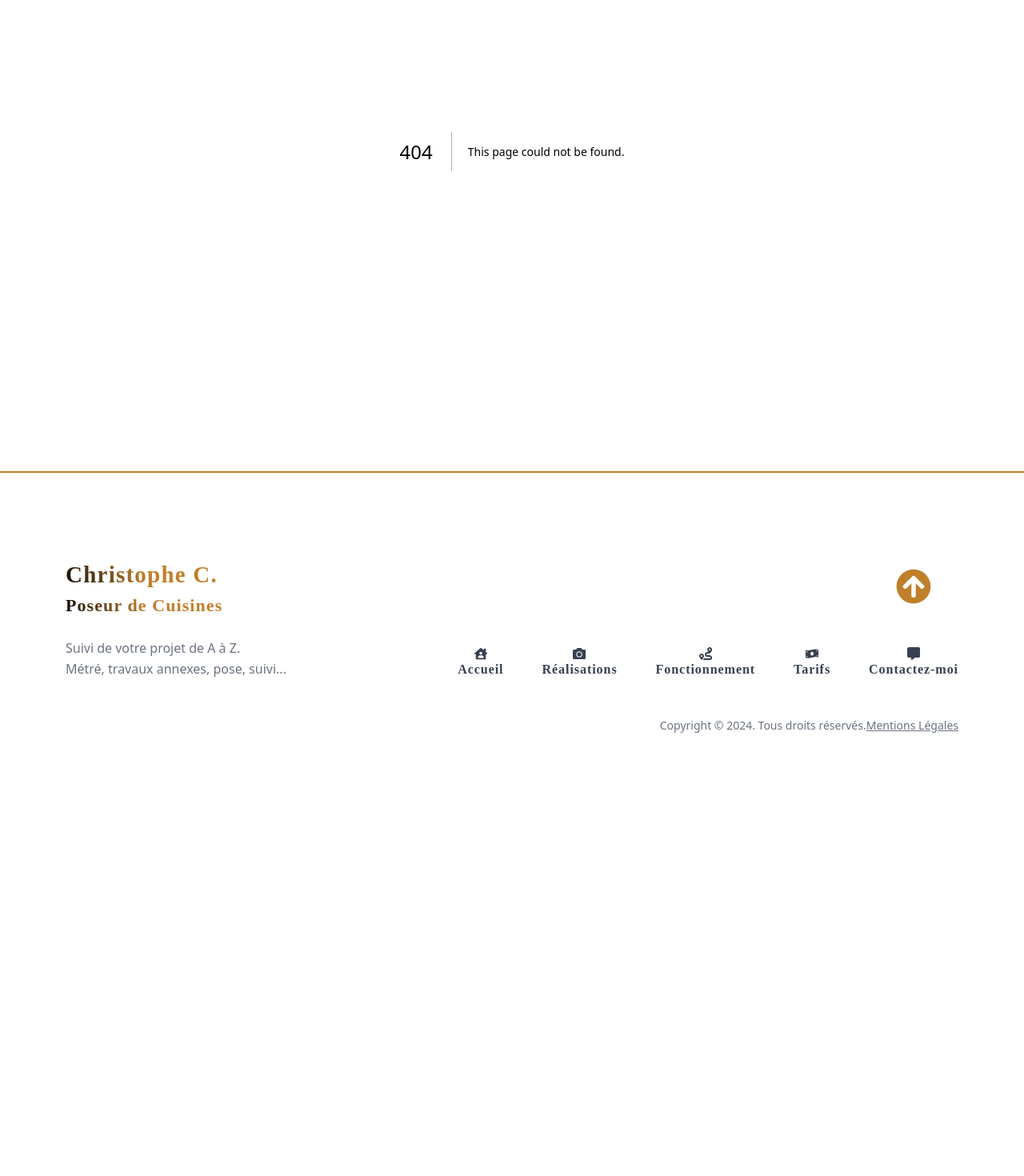
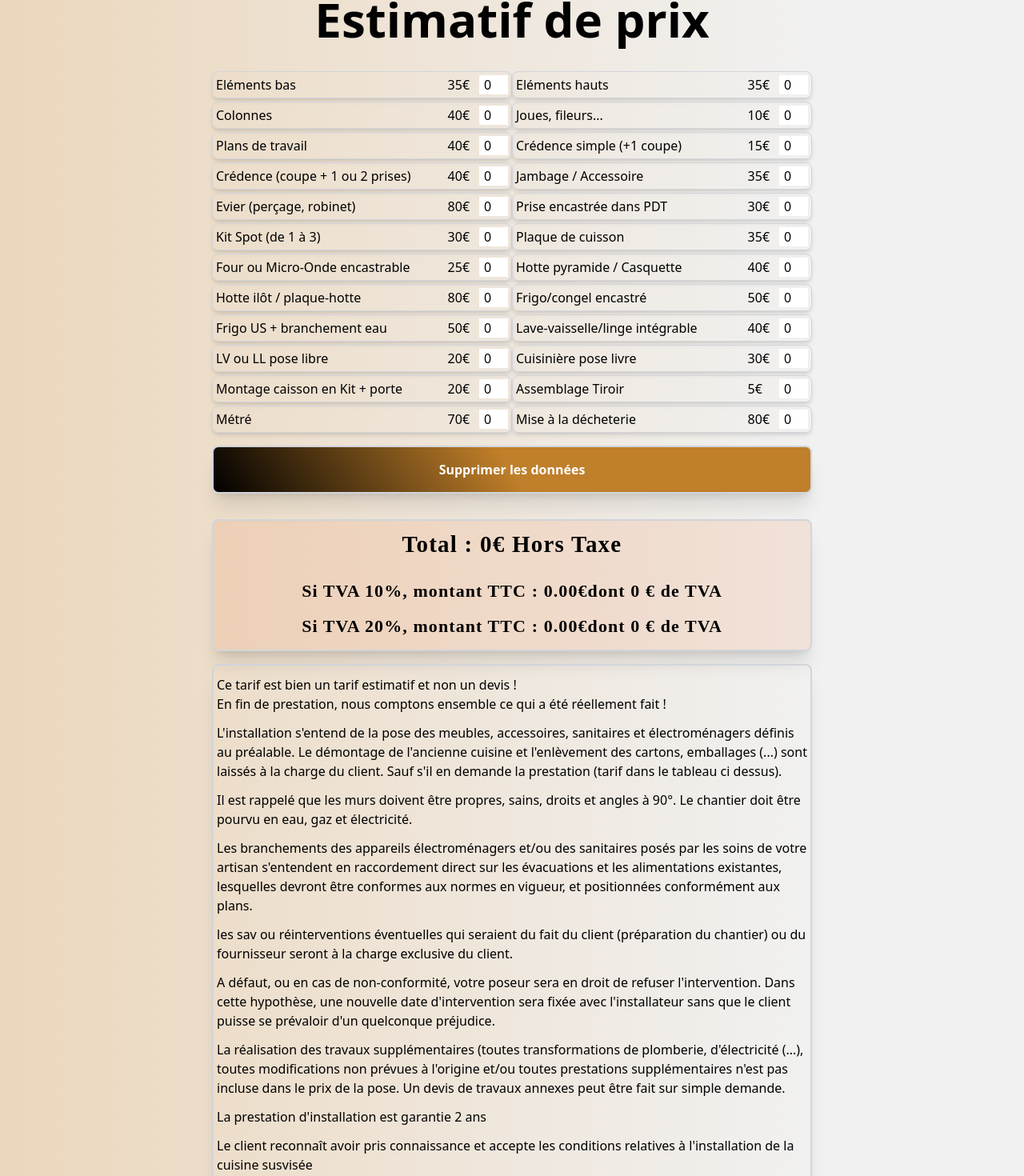
Before and after one commit to ChristopheC-83/christophe_cuisine_next, a Next.js app: page /tableau_prix in a window 1280 px wide. Before the commit this address had no page. Shown: the part 211-1681 px from the top of the page at 80% size. Before the commit the page ends 1202 px from the top, so only its background shows below. Built offline with nearby package versions, Linux system fonts and the light colour scheme; a web font is replaced by a local one.

Commit message:
formulaire pas mal

```diff
--- /dev/null
+++ b/app/(pages)/tableau_prix/page.jsx
@@ -0,0 +1,202 @@
+/* eslint-disable react-hooks/exhaustive-deps */
+/* eslint-disable react/no-unescaped-entities */
+"use client";
+
+import Header from "@/components/header/Header";
+import { useState, useRef, useEffect } from "react";
+
+export default function PriceArray() {
+  const produits = [
+    { id: 1, nom: "Eléments bas", prix: 35, quantite: useRef(0) },
+    { id: 2, nom: "Eléments hauts", prix: 35, quantite: useRef(0) },
+    { id: 3, nom: "Colonnes", prix: 40, quantite: useRef(0) },
+    { id: 4, nom: "Joues, fileurs...", prix: 10, quantite: useRef(0) },
+    { id: 5, nom: "Plans de travail", prix: 40, quantite: useRef(0) },
+    { id: 6, nom: "Crédence simple (+1 coupe)", prix: 15, quantite: useRef(0) },
+    {
+      id: 7,
+      nom: "Crédence (coupe + 1 ou 2 prises)",
+      prix: 40,
+      quantite: useRef(0),
+    },
+    { id: 8, nom: "Jambage / Accessoire", prix: 35, quantite: useRef(0) },
+    { id: 9, nom: "Evier (perçage, robinet)", prix: 80, quantite: useRef(0) },
+    { id: 10, nom: "Prise encastrée dans PDT", prix: 30, quantite: useRef(0) },
+    { id: 11, nom: "Kit Spot (de 1 à 3)", prix: 30, quantite: useRef(0) },
+    { id: 12, nom: "Plaque de cuisson", prix: 35, quantite: useRef(0) },
+    {
+      id: 13,
+      nom: "Four ou Micro-Onde encastrable",
+      prix: 25,
+      quantite: useRef(0),
+    },
+    {
+      id: 14,
+      nom: "Hotte pyramide / Casquette",
+      prix: 40,
+      quantite: useRef(0),
+    },
+    { id: 15, nom: "Hotte ilôt / plaque-hotte", prix: 80, quantite: useRef(0) },
+    { id: 16, nom: "Frigo/congel encastré", prix: 50, quantite: useRef(0) },
+    {
+      id: 17,
+      nom: "Frigo US + branchement eau",
+      prix: 50,
+      quantite: useRef(0),
+    },
+    {
+      id: 18,
+      nom: "Lave-vaisselle/linge intégrable",
+      prix: 40,
+      quantite: useRef(0),
+    },
+    { id: 19, nom: "LV ou LL pose libre", prix: 20, quantite: useRef(0) },
+    { id: 20, nom: "Cuisinière pose livre", prix: 30, quantite: useRef(0) },
+    {
+      id: 21,
+      nom: "Montage caisson en Kit + porte",
+      prix: 20,
+      quantite: useRef(0),
+    },
+    { id: 22, nom: "Assemblage Tiroir", prix: 5, quantite: useRef(0) },
+    { id: 23, nom: "Métré", prix: 70, quantite: useRef(0) },
+    { id: 24, nom: "Mise à la décheterie", prix: 80, quantite: useRef(0) },
+    // Ajoute ici les autres produits jusqu'à 30 éléments
+  ];
+
+  const [total, setTotal] = useState(0);
+
+  const calculerTotal = () => {
+    const newTotal = produits.reduce((acc, produit) => {
+      return acc + produit.quantite.current * produit.prix;
+    }, 0);
+    setTotal(newTotal);
+  };
+
+  useEffect(() => {
+    produits.forEach((produit) => {
+      const quantiteSauvegardee = localStorage.getItem(produit.id);
+      if (quantiteSauvegardee !== null) {
+        produit.quantite.current = parseInt(quantiteSauvegardee, 10);
+      }
+    });
+    calculerTotal();
+  }, []);
+
+  const handleChangeQuantite = (id, e) => {
+    const produit = produits.find((prod) => prod.id === id);
+    const nouvelleQuantite = parseInt(e.target.value) || 0;
+    produit.quantite.current = nouvelleQuantite;
+    localStorage.setItem(id, nouvelleQuantite);
+    calculerTotal();
+  };
+
+  const clearLocalStorage = () => {
+    produits.forEach((produit) => {
+      produit.quantite.current = 0;
+      localStorage.removeItem(produit.id);
+    });
+    calculerTotal();
+  };
+
+  return (
+    <div className={`pt-40`}>
+      <Header />
+      <div className="container ">
+        <h1 className={`entete-title-h1 text-center font-bold my-5`}>
+          Estimatif de prix
+        </h1>
+        <form
+          className={`flex max-md:flex-col justify-evenly items-center flex-wrap mx-auto gap-y-1 max-w-[750px]`}
+        >
+          {produits.map((produit) => (
+            <div
+              key={produit.id}
+              className={`w-full md:w-1/2 max-w-96 border border-gray-300 p-1 flex flex-no-wrap rounded-lg shadow-md gap-1`}
+            >
+              <label className={`w-[80%]`}>{produit.nom}</label>
+              <p className={`w-[10%] border-x-gray-300`}>{produit.prix}€</p>
+              <input
+                type="number"
+                value={produit.quantite.current}
+                onChange={(e) => handleChangeQuantite(produit.id, e)}
+                min="0"
+                className={`w-[10%] text-center `}
+              />
+            </div>
+          ))}
+        </form>
+
+        <div className="w-full midFlex ">
+          <button
+            onClick={clearLocalStorage}
+            className={`w-full max-w-[750px] border-2 bg-clip text-white border-gray-300 rounded-lg shadow-xl mx-auto my-4 text-center py-4 font-bold hover:opacity-85 duration-300`}
+          >
+            Supprimer les données
+          </button>
+        </div>
+
+        <div className="w-full max-w-[750px] border-2 border-gray-300 rounded-lg shadow-xl mx-auto my-4 text-center bg-orange-600/10">
+          <p className={`h3 p-2`}>Total : {total}€ Hors Taxe</p>
+          <p className="my-3 flexMid h4 max-xs:flex-col">
+            <span>Si TVA 10%, montant TTC : {(total * 1.1).toFixed(2)}€</span>{" "}
+            <span>dont {total * 0.1} € de TVA</span>
+          </p>
+          <p className="my-3 flexMid h4 max-xs:flex-col">
+            <span>Si TVA 20%, montant TTC : {(total * 1.2).toFixed(2)}€</span>{" "}
+            <span>dont {total * 0.2} € de TVA</span>
+          </p>
+        </div>
+        <div className="w-full flex flex-col max-w-[750px] border-2 border-gray-300 rounded-lg shadow-xl mx-auto my-4 py-3 px-1 gap-y-3">
+          <p>
+            Ce tarif est bien un tarif estimatif et non un devis ! <br />
+            En fin de prestation, nous comptons ensemble ce qui a été réellement
+            fait !
+          </p>
+          <p>
+            L'installation s'entend de la pose des meubles, accessoires,
+            sanitaires et électroménagers définis au préalable. Le démontage de
+            l'ancienne cuisine et l'enlèvement des cartons, emballages (...)
+            sont laissés à la charge du client. Sauf s'il en demande la
+            prestation (tarif dans le tableau ci dessus).
+          </p>
+          <p>
+            Il est rappelé que les murs doivent être propres, sains, droits et
+            angles à 90°. Le chantier doit être pourvu en eau, gaz et
+            électricité.
+          </p>
+          <p>
+            Les branchements des appareils électroménagers et/ou des sanitaires
+            posés par les soins de votre artisan s'entendent en raccordement
+            direct sur les évacuations et les alimentations existantes,
+            lesquelles devront être conformes aux normes en vigueur, et
+            positionnées conformément aux plans.
+          </p>
+          <p>
+            les sav ou réinterventions éventuelles qui seraient du fait du
+            client (préparation du chantier) ou du fournisseur seront à la
+            charge exclusive du client.
+          </p>
+          <p>
+            A défaut, ou en cas de non-conformité, votre poseur sera en droit de
+            refuser l'intervention. Dans cette hypothèse, une nouvelle date
+            d'intervention sera fixée avec l'installateur sans que le client
+            puisse se prévaloir d'un quelconque préjudice.
+          </p>
+          <p>
+            La réalisation des travaux supplémentaires (toutes transformations
+            de plomberie, d'électricité (...), toutes modifications non prévues
+            à l'origine et/ou toutes prestations supplémentaires n'est pas
+            incluse dans le prix de la pose. Un devis de travaux annexes peut
+            être fait sur simple demande.
+          </p>
+          <p>La prestation d'installation est garantie 2 ans</p>
+          <p>
+            Le client reconnaît avoir pris connaissance et accepte les
+            conditions relatives à l'installation de la cuisine susvisée
+          </p>
+        </div>
+      </div>
+    </div>
+  );
+}
--- a/public/style/custom/_hero.scss
+++ b/public/style/custom/_hero.scss
@@ -28,7 +28,9 @@
     font-size: clamp(16px, (calc(6px + 3.8vw)), 50px);
   }
 }
-
+.entete-title-h1 {
+  font-size: clamp(18px, (calc(8px + 4.8vw)), 60px);
+}
 /* Media query pour les smartphones */
 @media (max-width: 768px) {
   .entete {
--- a/public/style/style.css
+++ b/public/style/style.css
@@ -39,6 +39,10 @@
   background: linear-gradient(235deg, #c07f2a 50%, #000000 100%);
   background-clip: text;
   color: transparent;
+}
+
+.bg-clip {
+  background: linear-gradient(235deg, #c07f2a 50%, #000000 100%);
 }
 
 .box-shadow-5 {
@@ -209,6 +213,10 @@
   font-size: clamp(16px, 6px + 3.8vw, 50px);
 }
 
+.entete-title-h1 {
+  font-size: clamp(18px, 8px + 4.8vw, 60px);
+}
+
 /* Media query pour les smartphones */
 @media (max-width: 768px) {
   .entete {
```
Also changed, not shown: datas/tarifDatas.js (+5 -4 lines), 1 other file (tests, documents, lock files or other folders).
